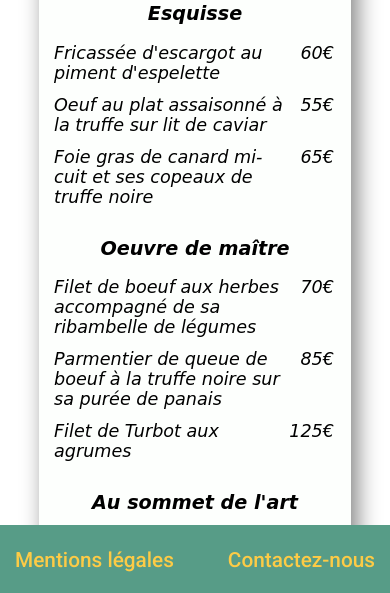
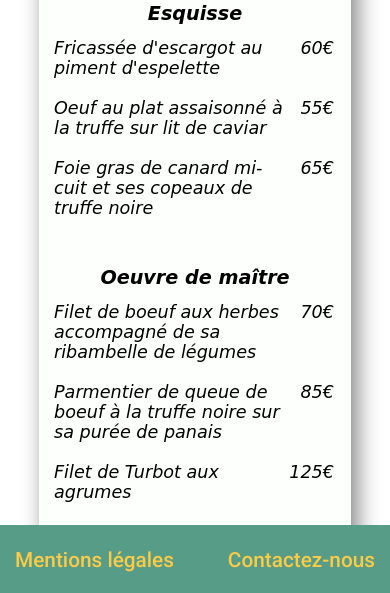
Before and after one commit to Sansan79M/Projet3-ohmyfood, a website: page menu4.html in a window 390 px wide. Shown: the part 249-842 px from the top of the page. Drawn offline with Linux system fonts and the light colour scheme; a web font is replaced by a local one.

Commit message:
section/ul-li/h2

```diff
--- a/menu4.html
+++ b/menu4.html
@@ -41,58 +41,58 @@
                     <h2>La palette du goût</h2>
                 </div>
                 <div id="entree" class="dish">
-                    <div class="subtitle">
+                    <section class="subtitle">
                         <hr id="hr1" />
                         <h4>Esquisse</h4>
                         <hr id="hr1b" />
-                    </div>
-                    <div class="paragraph">
-                        <div class="line">
+                    </section>
+                    <ul class="paragraph">
+                        <li class="line">
                             <p>Fricassée d'escargot au piment d'espelette</p> <p class="price">60€</p>
-                        </div>
-                        <div class="line">
+                        </li>
+                        <li class="line">
                             <p>Oeuf au plat assaisonné à la truffe sur lit de caviar</p> <p class="price">55€</p>
-                        </div>
-                        <div class="line">
+                        </li>
+                        <li class="line">
                             <p>Foie gras de canard mi-cuit et ses copeaux de truffe noire</p> <p class="price">65€</p>
-                        </div>
-                    </div>
+                        </li>
+                    </ul>
                 </div>
                 <div id="resistance" class="dish">
-                    <div class="subtitle">
+                    <section class="subtitle">
                         <hr id="hr2" />
                         <h4>Oeuvre de maître</h4>
                         <hr id="hr2b" />
-                    </div>
-                    <div class="paragraph">
-                        <div class="line">
+                    </section>
+                    <ul class="paragraph">
+                        <li class="line">
                             <p>Filet de boeuf aux herbes accompagné de sa ribambelle de légumes</p> <p class="price"> 70€</p>
-                        </div>
-                        <div class="line">
+                        </li>
+                        <li class="line">
                             <p>Parmentier de queue de boeuf à la truffe noire sur sa purée de panais</p> <p class="price"> 85€</p>
-                        </div>
-                        <div class="line">
+                        </li>
+                        <li class="line">
                             <p>Filet de Turbot aux agrumes</p> <p class="price"> 125€</p>
-                        </div>
-                    </div>
+                        </li>
+                    </ul>
                 </div>
                 <div id="dessert" class="dish">
-                    <div class="subtitle">
+                    <section class="subtitle">
                         <hr id="hr3" />
                         <h4>Au sommet de l'art</h4>
                         <hr id="hr3b" />
-                    </div>
-                    <div class="paragraph">
-                        <div class="line">
+                    </section>
+                    <ul class="paragraph">
+                        <li class="line">
                             <p>Paris-Brest revisité</p> <p class="price"> 55€</p>
-                        </div>
-                        <div class="line">
+                        </li>
+                        <li class="line">
                             <p>Macaron au chocolat d'exception et glace à la vanille de Madagascar</p> <p class="price">65€</p>
-                        </div>
-                        <div class="line">
+                        </li >
+                        <li class="line">
                             <p>Mousse au chocolat au piment d'espelette et à la truffe noire</p><p class="price">60€</p>
-                        </div>
-                    </div>
+                        </li>
+                    </ul>
                 </div>
             </article>
         </main>
--- a/sass/pages/_index.scss
+++ b/sass/pages/_index.scss
@@ -20,7 +20,7 @@ body{margin:$body-margin;}
     align-items: center;
     margin: 3%;
 }
-#bloc-menus aside {
+#bloc-menus section {
     display: flex;
     width: 500px;
     height: 650px;
@@ -38,7 +38,6 @@ body{margin:$body-margin;}
 /************ MENU 1 *************/
 #menu1 {
     background-color: $background-menu1;
-    color: $color-text-menu1;
     margin-right:$menu-margin-right;
     @include background-fade-effect;
 
@@ -55,12 +54,14 @@ body{margin:$body-margin;}
     }
 .card-title {
         font-family: $fontm1-title;
+        color:$color-text-menu1;
         font-size: 1em;
         margin-top: -30px;
         margin-bottom :-10px;
     }
 .card-name {
         font-family: $fontm1-subtitle-p;
+        color: $color-text-menu1;
         font-size: 1.5em;
         font-weight: bold;
     }
@@ -90,6 +91,7 @@ body{margin:$body-margin;}
         -webkit-background-clip: text;
         -webkit-text-fill-color: transparent;
         margin-bottom: -10px;
+        font-size: 0.9em;
     }
 .card-name {
         color: $color-text1-menu2;
@@ -109,7 +111,7 @@ body{margin:$body-margin;}
     @include scale-opacity-start;
     transition:transform 1.5s ease-out;
     &:hover  {
-        transform: scaleY(1.8) translateY(10px);
+        transform: scaleY(2) translateY(15px);
         opacity:0.5;
 }
 }
@@ -118,8 +120,10 @@ body{margin:$body-margin;}
         background: linear-gradient(to right, $color-text1-menu3, $color-text2-menu3, $color-text3-menu3);
         -webkit-background-clip: text;
         -webkit-text-fill-color: transparent;
-        font-size: 1.4em;
+        font-size: 1.5em;
         margin-bottom: -10px;
+        padding-right: 2px;
+        padding-left: 2px;
     }
 .card-name {
         font-family: $fontm3-subtitle-p;
@@ -153,6 +157,8 @@ body{margin:$body-margin;}
         -webkit-text-fill-color: transparent;
         font-size: 1em;
         margin-bottom: -10px;
+        padding-right: 5px;
+        padding-left: 8px;
     }
 .card-name {
         color: $color-dark-menu4;
@@ -168,7 +174,7 @@ body{margin:$body-margin;}
 
 /********* MEDIA QUERIES INDEX *******/
 @media all and (max-width: 1100px) {
-    #bloc-menus aside
+    #bloc-menus section
     {width:400px;
     height:550px;
     }
@@ -195,7 +201,7 @@ body{margin:$body-margin;}
 
     #bloc-menus {
     margin-bottom: 270px;
-    aside {
+    section {
     width:500px;
         height:650px;
     }
@@ -206,7 +212,7 @@ body{margin:$body-margin;}
 @media all and (max-width: 600px) {
     #bloc-menus{
         margin-bottom: -180px;
-    aside
+    section
     {width:300px;
     height:400px;}
     }
--- a/sass/pages/_menu1.scss
+++ b/sass/pages/_menu1.scss
@@ -1,6 +1,6 @@
 /******* BLOC PAGE 1 *******/
 body{margin:$body-margin;}
-main { height: 1630px;
+main { height: 1800px;
 margin-bottom:110px;
 }
 
@@ -37,12 +37,15 @@ margin-bottom:110px;
 /********* THE 3 PARTS OF THE MENU 1 ********/
 .dish {
     padding-top: 25px;
+    li p{
+        margin-top: 10px;
+        margin-bottom: 10px;
     }
-    .dish p, .line p, .subtitle {
-        margin-top: 2px;
-        margin-bottom: 2px;
+    .subtitle {
+            margin-top: 2px;
+            margin-bottom: -40px;
     }
-
+    }
 /********* END THE 3 PARTS OF THE MENU 1 ********/
 
 
@@ -81,10 +84,11 @@ hr {
     justify-content: start;
     font-size: 2em;
     font-family: $fontm1-subtitle-p;
-    padding-right: 70px;
-    padding-left: 60px;
+    padding-right: 100px;
+    padding-left: 80px;
+li {list-style-type:none;}
+.line {@include p-price-line;}
 }
-.line {@include p-price-line;}
 /********* END PARAGRAPHES MENU 1 *******/
 
 
@@ -108,7 +112,7 @@ hr {
 /******* MEDIA QUERIES MENU 1 ********/
 @media all and (max-width: 900px) {
     main
-    {height: 68em;
+    {height: 75em;
     h2 {@include h2-main-adjust;}
     }
 
--- a/sass/pages/_menu2.scss
+++ b/sass/pages/_menu2.scss
@@ -33,11 +33,15 @@ main {height: 1450px;}
 .dish {
     padding-top: 18px;
     padding-bottom: 15px;
+li p{
+    margin-top: 10px;
+    margin-bottom: 10px;
 }
-    .dish p, .line p, .subtitle {
+.subtitle {
         margin-top: 2px;
-        margin-bottom: 10px;
-    }
+        margin-bottom: -40px;
+}
+}
 /********* END THE 3 PARTS OF THE MENU 2 ********/
 
 
@@ -117,10 +121,11 @@ hr {
     justify-content: start;
     font-size:1.5em;
     font-family: $fontm2;
-    padding-right: 70px;
-    padding-left: 60px;
-}
+    padding-right: 120px;
+    padding-left: 110px;
+li {list-style-type:none;}
 .line {@include p-price-line;}
+    }
 /********* END PARAGRAPH MENU 2*******/
 
 
@@ -145,8 +150,9 @@ hr {
         font-size: 1em;
         padding-right: 10px;
         padding-left: 15px;
-        margin-top:-20px;}
-    }
+    .price {margin-left:1.5em;}
+ }
+}
 
 @media all and (max-width: 600px) {
     hr{@include hr-remove;}
--- a/sass/pages/_menu3.scss
+++ b/sass/pages/_menu3.scss
@@ -16,13 +16,13 @@ main { height: 1650px; }
 /******* TITLE MENU 3 ******/
 #menu-title {
     @include title-center;
-    margin-bottom: 30px;
    h2 {
         font-size: 6em;
         font-family: $fontm3-title;
         background: linear-gradient(to right, $color-text1-menu3, $color-text2-menu3, $color-text3-menu3);
         -webkit-background-clip: text;
         -webkit-text-fill-color: transparent;
+        padding-top: 10px;
     }
 }
 /******* END TITLE MENU 3 ******/
@@ -30,13 +30,16 @@ main { height: 1650px; }
 
 /********* THE 3 PARTS OF THE MENU 3 ********/
 .dish {
-    padding-top: 18px;
     padding-bottom: 15px;
+li p{
+    margin-top: 10px;
+    margin-bottom: 10px;
+    }
+.subtitle {
+    margin-top: 2px;
+    margin-bottom: -40px;
 }
-    .dish p, .line p, .subtitle {
-        margin-top: 2px;
-        margin-bottom: 10px;
-    }
+}
 /********* END THE 3 PARTS OF THE MENU 3 ********/
 
 
@@ -117,10 +120,11 @@ hr {
     justify-content: start;
     font-size:1.5em;
     font-family: $fontm3-subtitle-p;
-    padding-right: 70px;
-    padding-left: 60px;
+    padding-right: 120px;
+    padding-left: 110px;
+li {list-style-type:none;}
+.line {@include p-price-line;}
 }
-.line {@include p-price-line;}
 /********* END PARAGRAPH MENU 3*******/
 
 
@@ -144,13 +148,13 @@ hr {
     .paragraph {
         font-size:1em;
         padding-right: 10px;
-        padding-left: 15px;
-        margin-top:-20px;}
+        padding-left: 15px;}
 }
     .price{margin-left:15px;}
 
 @media all and (max-width: 600px) {
     hr{@include hr-remove;}
     .subtitle{@include subtitle-center;}
+
 }
 /******* END MEDIA QUERIES MENU 3 ********/
--- a/sass/pages/_menu4.scss
+++ b/sass/pages/_menu4.scss
@@ -34,10 +34,14 @@ main {height: 1550px;}
 .dish {
     padding-top: 18px;
     padding-bottom: 15px;
+li p{
+    margin-top: 10px;
+    margin-bottom: 10px;
 }
-.plat p, .line p, .subtitle {
+.subtitle {
         margin-top: 2px;
-        margin-bottom: 10px;
+        margin-bottom: -40px;
+}
 }
 /********* END THE 3 PARTS OF THE MENU 4 ********/
 
@@ -91,11 +95,11 @@ hr {
     font-family: $fontm4;
     font-style: italic;
     color: $color-text-menu4;
-    padding-right: 80px;
-    padding-left:70px;
-
+    padding-right:120px;
+    padding-left:110px;
+li {list-style-type:none;}
+.line {@include p-price-line;}
 }
-.line {@include p-price-line;}
 /********* END PARAGRAPH MENU 4 *******/
 
 
@@ -103,7 +107,7 @@ hr {
 
 @media all and (max-width: 900px) {
     main
-    {height: 65em;
+    {height: 70em;
     h2 {@include h2-main-adjust;}
     }
 
@@ -119,14 +123,18 @@ hr {
 
     .paragraph {
         font-size:1.1em;
-        padding-right: 17px;
-        padding-left: 15px;
-        margin-top:-20px;}
+        padding-right: 57px;
+        padding-left: 55px;
+       }
 
     .price {margin-left:15px;}
 }
 @media all and (max-width: 600px) {
     hr{@include hr-remove;}
     .subtitle{@include subtitle-center;}
+    .paragraph {
+        padding-right: 17px;
+        padding-left: 15px;
+       }
 }
 /******* END MEDIA QUERIES MENU 4********/
```
Also changed, not shown: index.html (+12 -12 lines), menu1.html (+29 -29 lines), menu2.html (+27 -27 lines), menu3.html (+30 -30 lines), sass/style-index.css, sass/style-menu1.css, sass/style-menu2.css, sass/style-menu3.css, sass/style-menu4.css, 5 other files.
